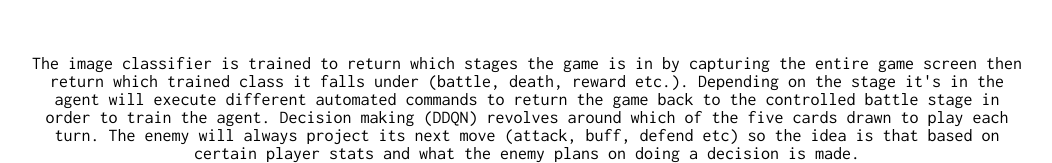
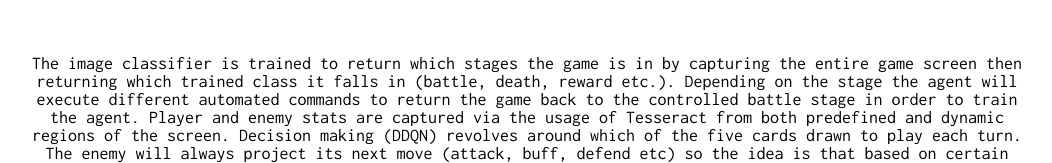
Before and after one commit to tdar31/personal-site, a React (Create React App) app in the folder client/: page / in a window 1280 px wide. Shown: the part 789-952 px from the top of the page, without its empty margins (123-1175 px from the left). Built offline with nearby package versions, Linux system fonts and the light colour scheme.

Commit message:
grammar cleanup

```diff
--- a/client/src/components/ProjectContainer/index.js
+++ b/client/src/components/ProjectContainer/index.js
@@ -112,16 +112,18 @@ function ProjectContainer() {
                     <div className="projectDescription">
                         The image classifier is trained to return which stages
                         the game is in by capturing the entire game screen then
-                        return which trained class it falls under (battle,
-                        death, reward etc.). Depending on the stage it's in the
-                        agent will execute different automated commands to
-                        return the game back to the controlled battle stage in
-                        order to train the agent. Decision making (DDQN)
-                        revolves around which of the five cards drawn to play
-                        each turn. The enemy will always project its next move
-                        (attack, buff, defend etc) so the idea is that based on
-                        certain player stats and what the enemy plans on doing a
-                        decision is made.
+                        returning which trained class it falls in (battle,
+                        death, reward etc.). Depending on the stage the agent
+                        will execute different automated commands to return the
+                        game back to the controlled battle stage in order to
+                        train the agent. Player and enemy stats are captured via
+                        the usage of Tesseract from both predefined and dynamic
+                        regions of the screen. Decision making (DDQN) revolves
+                        around which of the five cards drawn to play each turn.
+                        The enemy will always project its next move (attack,
+                        buff, defend etc) so the idea is that based on certain
+                        player stats, what the enemy plans on doing and the
+                        cards available to the player; a decision is made.
                     </div>
 
                     <div className="projectTechnologies projectMargin">
```
